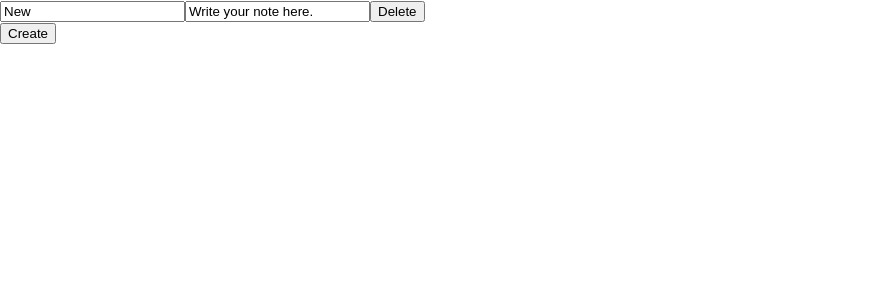
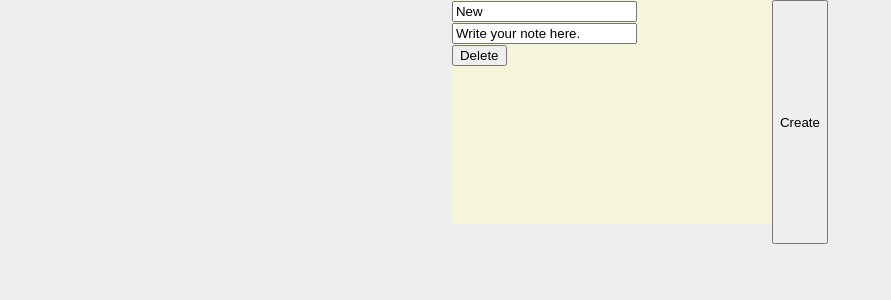
Before and after one commit to XLpacman805/react-sticky-notes-typescript, a React (Create React App) app: page / in a window 1280 px wide. Shown: the top 300 px of the page, without its empty margins (0-891 px from the left). Built offline with nearby package versions, Linux system fonts and the light colour scheme.

Commit message:
working on styling

```diff
--- a/src/App.css
+++ b/src/App.css
@@ -2,37 +2,8 @@
   text-align: center;
 }
 
-.App-logo {
-  height: 40vmin;
-  pointer-events: none;
+.stickynote-container {
+  display: flex;
+  flex-flow: row wrap;
+  justify-content: center;
 }
-
-@media (prefers-reduced-motion: no-preference) {
-  .App-logo {
-    animation: App-logo-spin infinite 20s linear;
-  }
-}
-
-.App-header {
-  background-color: #282c34;
-  min-height: 100vh;
-  display: flex;
-  flex-direction: column;
-  align-items: center;
-  justify-content: center;
-  font-size: calc(10px + 2vmin);
-  color: white;
-}
-
-.App-link {
-  color: #61dafb;
-}
-
-@keyframes App-logo-spin {
-  from {
-    transform: rotate(0deg);
-  }
-  to {
-    transform: rotate(360deg);
-  }
-}
--- a/src/App.tsx
+++ b/src/App.tsx
@@ -40,13 +40,17 @@ class App extends React.Component<{}, AppState> {
 
   render() {
     return (
-      <main>
+      <main className="stickynote-container">
         {
           this.state.stickynotes
             .map(stickynote =>
-            <StickyNoteComponent key={stickynote.id} id={stickynote.id} heading={stickynote.heading} body={stickynote.body}>
-              <button onClick={event => this.handleDelete(stickynote.id)}>Delete</button>
-            </StickyNoteComponent>)
+              <div>
+                <StickyNoteComponent key={stickynote.id} id={stickynote.id} heading={stickynote.heading} body={stickynote.body}>
+                  <button onClick={event => this.handleDelete(stickynote.id)}>Delete</button>
+                </StickyNoteComponent>
+                <br />
+              </div>
+            )
         }
         <button onClick={this.handleCreate}>Create</button>
       </main>
--- /dev/null
+++ b/src/components/StickyNoteComponent.css
@@ -0,0 +1,7 @@
+.stickynote {
+    flex: 0 1 auto;
+    width: 20rem;
+    height: 14rem;
+    background-color: beige;
+    color: black;
+}
--- a/src/components/StickyNoteComponent.tsx
+++ b/src/components/StickyNoteComponent.tsx
@@ -1,6 +1,7 @@
 import React from 'react';
 import { StickyNote } from '../types/index';
 import { updateStickyNote } from '../services/IndexedDBService';
+import './StickyNoteComponent.css';
 
 
 export class StickyNoteComponent extends React.Component<StickyNote, StickyNote> {
@@ -32,7 +33,9 @@ export class StickyNoteComponent extends React.Component<StickyNote, StickyNote>
         return (
             <div className="stickynote" id={this.state.id}>
                 <input onChange={e => this.handleChange(e, 'heading')} className="heading" type="text" value={this.state.heading} />
+                <br />
                 <input onChange={e => this.handleChange(e, 'body')} className="body" type="text" value={this.state.body} />
+                <br />
                 {this.props.children}
             </div>
         )
--- a/src/index.css
+++ b/src/index.css
@@ -5,6 +5,7 @@ body {
     sans-serif;
   -webkit-font-smoothing: antialiased;
   -moz-osx-font-smoothing: grayscale;
+  background-color: #eeeeee;
 }
 
 code {
```
Also changed, not shown: 1 other file (tests, documents, lock files or other folders).
